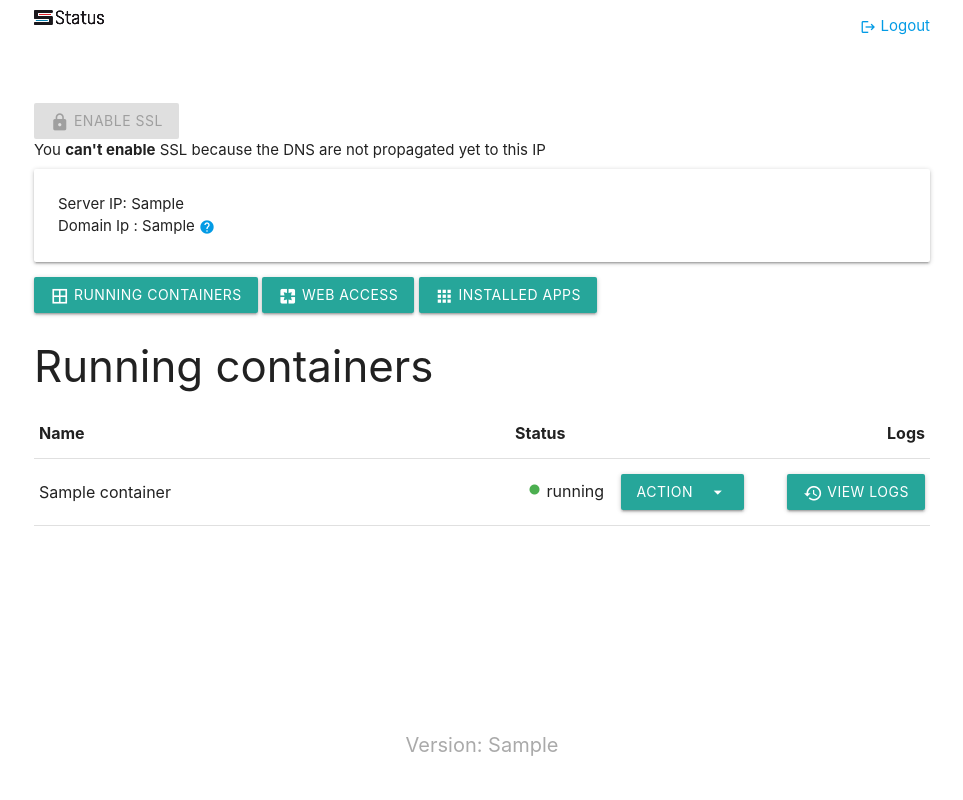
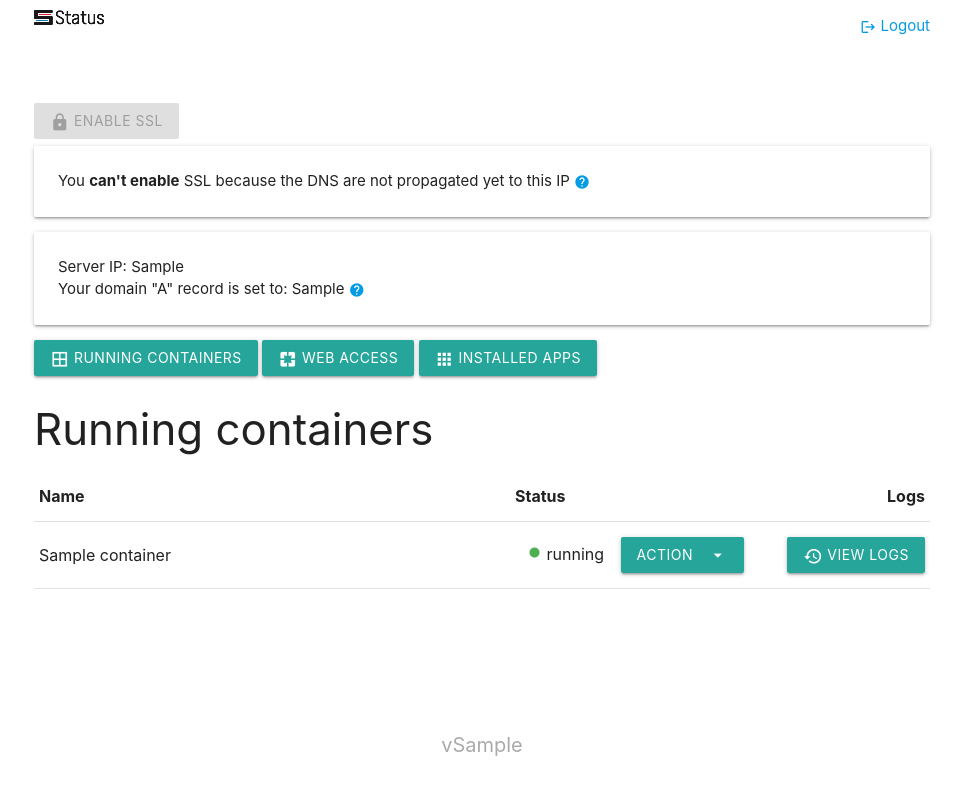
Before and after one commit to trydirect/status, a Flask app: template templates/index.html in a window 1280 px wide. Shown: the whole page, without its empty margins (158-1121 px from the left). Run offline with Flask 2, Linux system fonts and the light colour scheme; the template is opened without the code that fills it: most values are stand-ins (such as "Sample title", 1, 10 or a date in 2020); some libraries are stand-ins or nearby versions.

Commit message:
links to docs

```diff
--- a/templates/index.html
+++ b/templates/index.html
@@ -39,17 +39,22 @@
                 <button disabled class="btn waves-effect waves-light" >
                     <i class="large material-icons btn_icon" >lock</i> Enable SSL
                 </button> <br />
-                You <b>can't enable</b> SSL because the DNS are not propagated yet to this IP
-
-
+                <div class="card horizontal">
+                    <div class="card-content">
+                        You <b>can't enable</b> SSL because the DNS are not propagated yet to this IP
+                        <a title="What is Domain IP?" target="_blank" href="https://try.direct/explains/what-is-dns-propagation">
+                            <i class="material-icons btn_icon">help</i>
+                        </a>
+                        </div>
+                </div>
                 <div class="card horizontal">
                     <div class="card-content">
                         {% if ip %}
                             <p>Server IP: {{ip}}</p>
                         {% endif %}
                         {% if domainIp %}
-                            <p>Domain Ip : {{domainIp}}
-                                <a title="What is Domain Ip?" href="https://try.direct/">
+                            <p>Your domain "A" record is set to: {{domainIp}}
+                                <a title="What is Domain IP address?" target="_blank" href="https://try.direct/explains/what-is-domain-ip-address">
                                     <i class="material-icons btn_icon">help</i>
                                 </a>
                             </p>
@@ -59,7 +64,6 @@
             {% endif %}
         {% endif %}
     <!-- End SSL block -->
-
     <!-- Tab Block -->
         <!-- Tab buttons block -->
         <button class="tab-button waves-effect waves-light btn modal-trigger" onclick="displayTab('docker-containers')">
@@ -198,7 +202,7 @@
     </script>
     <div class="footer-basic">
             <footer>
-                <p class="copyright">Version: {{ panel_version }}</p>
+                <p class="copyright">v{{ panel_version }}</p>
             </footer>
         </div>
 </body>
```
